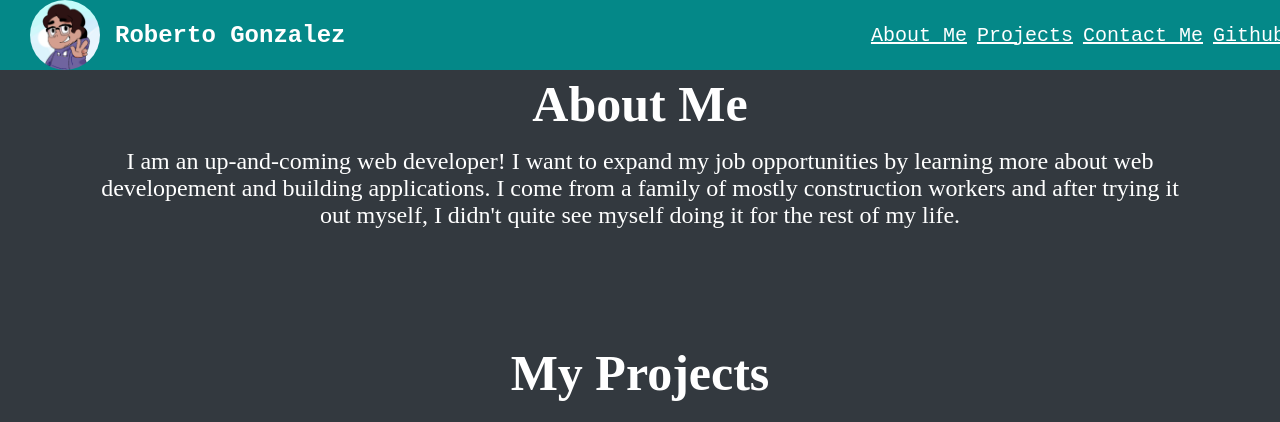
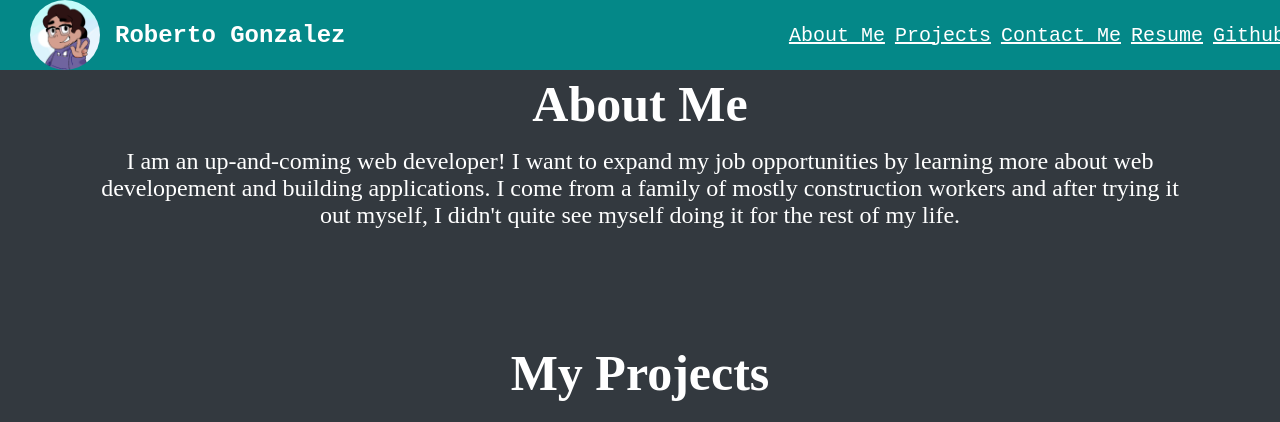
Before and after one commit to rubbertoe64/portfolio-page, a plain HTML site: page index.html in a window 1280 px wide. Shown: the top 422 px of the page. Drawn offline with Linux system fonts and the light colour scheme.

Commit message:
added downloadable pdf to html

```diff
--- a/index.html
+++ b/index.html
@@ -28,6 +28,9 @@
                     <a href="#Contact">Contact Me</a>
                 </li>
 
+                <li class="list-item">
+                    <a href="./Resume w Projects.pdf" download="Roberto's Resume">Resume</a>
+                </li>
 
                 <li class="list-item">
                     <a href="https://github.com/rubbertoe64" target="_blank">Github</a>
```
Also changed, not shown: 1 other file.
